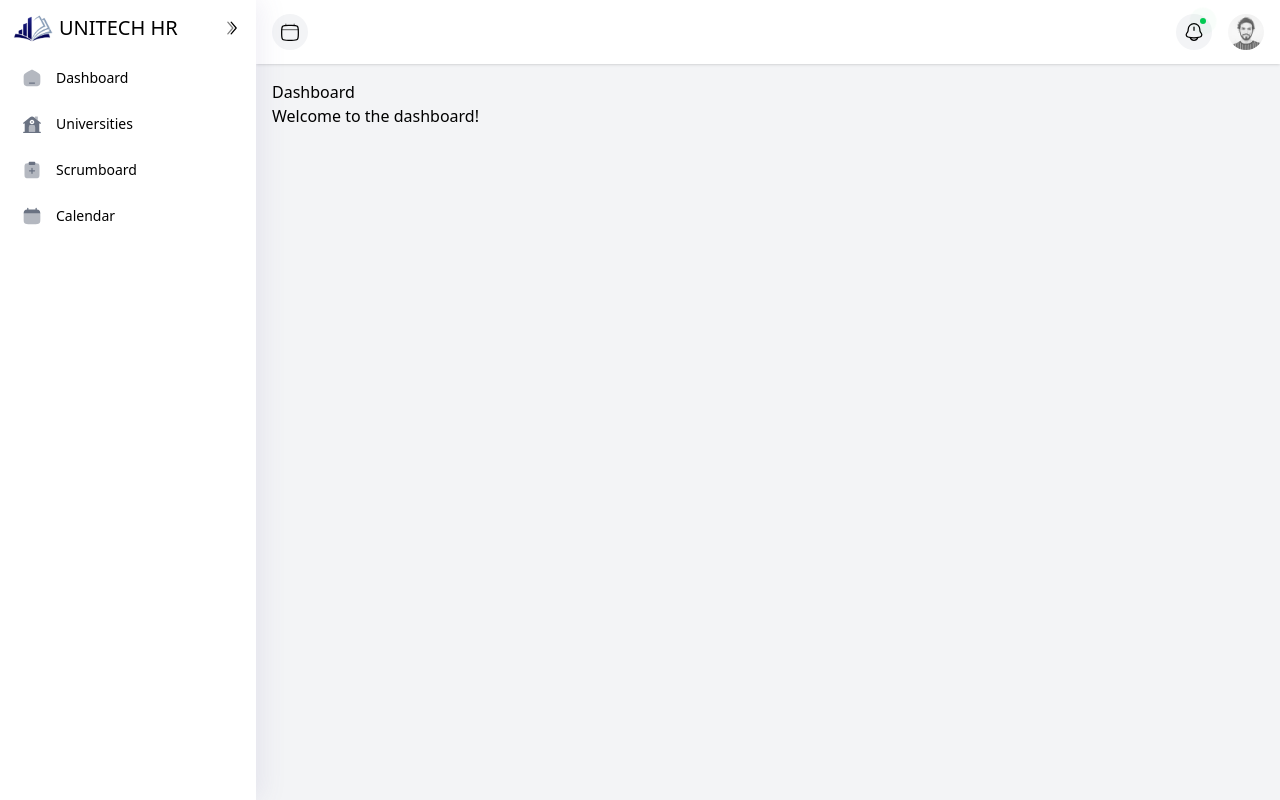
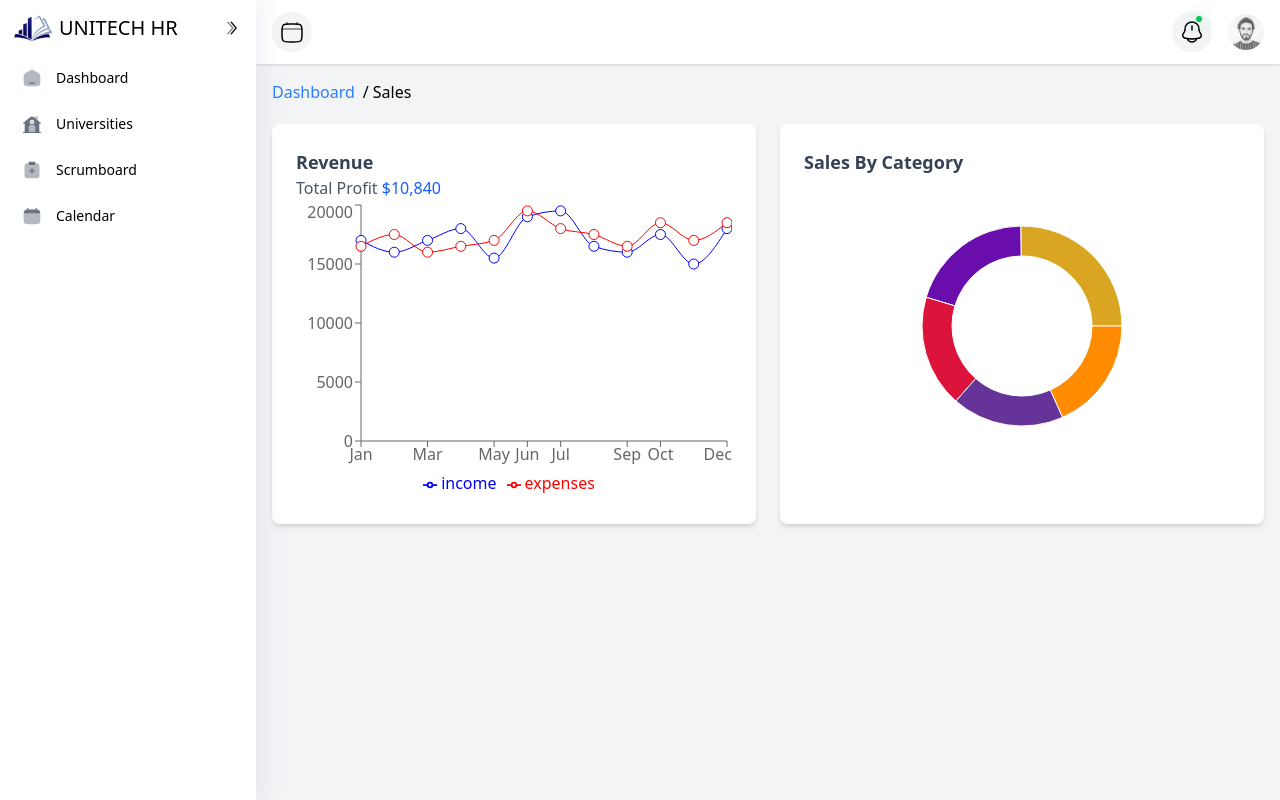
Before and after one commit to jayr-o1/capstone-unitechhr-admin, a React (Vite) app: page /dashboard in a window 1280 px wide. Built offline with nearby package versions, Linux system fonts and the light colour scheme.

Commit message:
will fix dashboard tomorrow

```diff
--- a/package.json
+++ b/package.json
@@ -20,6 +20,7 @@
     "react": "^18.3.1",
     "react-dom": "^18.3.1",
     "react-router-dom": "^7.1.3",
+    "recharts": "^2.15.1",
     "tailwindcss": "^4.0.0"
   },
   "devDependencies": {
--- a/src/assets/icons/HeaderIcons/CalendarIcon.jsx
+++ b/src/assets/icons/HeaderIcons/CalendarIcon.jsx
@@ -1,7 +1,7 @@
 const CalendarIcon = () => (
     <svg
-        width="20"
-        height="20"
+        width="24"
+        height="24"
         viewBox="0 0 24 24"
         fill="none"
         xmlns="http://www.w3.org/2000/svg"
--- a/src/assets/icons/HeaderIcons/NotificationCloseIcon.jsx
+++ b/src/assets/icons/HeaderIcons/NotificationCloseIcon.jsx
@@ -1,7 +1,7 @@
 const NotificationCloseIcon = () => (
     <svg
-        width="20"
-        height="20"
+        width="24"
+        height="24"
         viewBox="0 0 24 24"
         fill="none"
         xmlns="http://www.w3.org/2000/svg"
--- a/src/assets/icons/HeaderIcons/NotificationIcon.jsx
+++ b/src/assets/icons/HeaderIcons/NotificationIcon.jsx
@@ -1,7 +1,7 @@
 const NotificationIcon = () => (
     <svg
-        width="20"
-        height="20"
+        width="24"
+        height="24"
         viewBox="0 0 24 24"
         fill="none"
         xmlns="http://www.w3.org/2000/svg"
--- a/src/assets/icons/HeaderIcons/ProfileIcon.jsx
+++ b/src/assets/icons/HeaderIcons/ProfileIcon.jsx
@@ -1,7 +1,7 @@
 const ProfileIcon = () => (
     <svg
-        width="18"
-        height="18"
+        width="20"
+        height="20"
         viewBox="0 0 24 24"
         fill="none"
         xmlns="http://www.w3.org/2000/svg"
--- a/src/assets/icons/HeaderIcons/SignOutIcon.jsx
+++ b/src/assets/icons/HeaderIcons/SignOutIcon.jsx
@@ -1,8 +1,8 @@
 const SignOutIcon = () => (
     <svg
         className="rotate-90"
-        width="18"
-        height="18"
+        width="20"
+        height="20"
         viewBox="0 0 24 24"
         fill="none"
         xmlns="http://www.w3.org/2000/svg"
--- a/src/assets/icons/HeaderIcons/SubscriptionIcon.jsx
+++ b/src/assets/icons/HeaderIcons/SubscriptionIcon.jsx
@@ -1,7 +1,7 @@
 const SubscriptionIcon = () => (
     <svg
-        width="18"
-        height="18"
+        width="20"
+        height="20"
         viewBox="0 0 24 24"
         fill="none"
         xmlns="http://www.w3.org/2000/svg"
--- a/src/components/Layouts/Sidebar.jsx
+++ b/src/components/Layouts/Sidebar.jsx
@@ -198,8 +198,8 @@ const Sidebar = ({ isSidebarOpen, toggleSidebar }) => {
                             className={`m-auto h-5 w-5 transition-transform duration-300 ${
                                 isSidebarOpen ? "rotate-180" : ""
                             }`}
-                            width="20"
-                            height="20"
+                            width="24"
+                            height="24"
                             viewBox="0 0 24 24"
                             fill="none"
                             xmlns="http://www.w3.org/2000/svg"
--- a/src/pages/Dashboard.jsx
+++ b/src/pages/Dashboard.jsx
@@ -1,10 +1,148 @@
-import React from "react";
+import React, { useRef, useEffect } from "react";
+import { useOutletContext } from "react-router-dom"; // Import useOutletContext
+import {
+    LineChart,
+    Line,
+    XAxis,
+    YAxis,
+    Tooltip,
+    Legend,
+    ResponsiveContainer,
+} from "recharts";
+import { PieChart, Pie, Cell } from "recharts";
+
+const lineData = [
+    { name: "Jan", income: 17000, expenses: 16500 },
+    { name: "Feb", income: 16000, expenses: 17500 },
+    { name: "Mar", income: 17000, expenses: 16000 },
+    { name: "Apr", income: 18000, expenses: 16500 },
+    { name: "May", income: 15500, expenses: 17000 },
+    { name: "Jun", income: 19000, expenses: 19500 },
+    { name: "Jul", income: 19500, expenses: 18000 },
+    { name: "Aug", income: 16500, expenses: 17500 },
+    { name: "Sep", income: 16000, expenses: 16500 },
+    { name: "Oct", income: 17500, expenses: 18500 },
+    { name: "Nov", income: 15000, expenses: 17000 },
+    { name: "Dec", income: 18000, expenses: 18500 },
+];
+
+const pieData = [
+    { name: "Apparel", value: 250, color: "#DAA520" },
+    { name: "Sports", value: 200, color: "#6A0DAD" },
+    { name: "Others", value: 180, color: "#DC143C" },
+    { name: "Test", value: 180, color: "#663399" },
+    { name: "Tets1", value: 182, color: "#FF8C00" },
+];
 
 const Dashboard = () => {
+    const { isSidebarOpen } = useOutletContext(); // Access isSidebarOpen from Outlet context
+    const containerRef = useRef(null);
+
+    // 🔄 Resize Charts Dynamically
+    const resizeCharts = () => {
+        if (containerRef.current) {
+            const charts =
+                containerRef.current.querySelectorAll(".recharts-wrapper");
+            charts.forEach((chart) => {
+                chart.style.width = "100%";
+                chart.style.height = "auto";
+            });
+        }
+    };
+
+    // Resize charts when sidebar state changes
+    useEffect(() => {
+        const timer = setTimeout(resizeCharts, 300); // 🛠 Delay ensures smooth resize
+        return () => clearTimeout(timer);
+    }, [isSidebarOpen]);
+
+    // Resize charts on window resize
+    useEffect(() => {
+        window.addEventListener("resize", resizeCharts);
+        return () => {
+            window.removeEventListener("resize", resizeCharts);
+        };
+    }, []);
+
     return (
-        <div>
-            <h1>Dashboard</h1>
-            <p>Welcome to the dashboard!</p>
+        <div className="w-full h-full transition-all duration-300 flex flex-col">
+            {/* Breadcrumb Navigation */}
+            <ul className="flex space-x-2 rtl:space-x-reverse mb-5">
+                <li>
+                    <a
+                        href="javascript:;"
+                        className="text-primary hover:underline text-blue-500"
+                    >
+                        Dashboard
+                    </a>
+                </li>
+                <li className="before:content-['/'] ltr:before:mr-1 rtl:before:ml-1">
+                    <span>Sales</span>
+                </li>
+            </ul>
+
+            {/* Charts Section */}
+            <div
+                ref={containerRef}
+                className="grid grid-cols-1 md:grid-cols-2 gap-6"
+            >
+                {/* Revenue Chart */}
+                <div className="bg-white p-6 rounded-lg shadow-md">
+                    <h3 className="text-lg font-semibold text-gray-700">
+                        Revenue
+                    </h3>
+                    <p className="text-gray-600">
+                        Total Profit{" "}
+                        <span className="text-blue-600">$10,840</span>
+                    </p>
+                    <ResponsiveContainer width="100%" height={300}>
+                        <LineChart data={lineData}>
+                            <XAxis dataKey="name" />
+                            <YAxis />
+                            <Tooltip />
+                            <Legend />
+                            <Line
+                                type="monotone"
+                                dataKey="income"
+                                stroke="#0000FF"
+                                dot={{ r: 5 }}
+                            />
+                            <Line
+                                type="monotone"
+                                dataKey="expenses"
+                                stroke="#FF0000"
+                                dot={{ r: 5 }}
+                            />
+                        </LineChart>
+                    </ResponsiveContainer>
+                </div>
+
+                {/* Sales by Category Pie Chart */}
+                <div className="bg-white p-6 rounded-lg shadow-md">
+                    <h3 className="text-lg font-semibold text-gray-700">
+                        Sales By Category
+                    </h3>
+                    <ResponsiveContainer width="100%" height={300}>
+                        <PieChart>
+                            <Pie
+                                data={pieData}
+                                cx="50%"
+                                cy="50%"
+                                innerRadius={70}
+                                outerRadius={100}
+                                dataKey="value"
+                            >
+                                {pieData.map((entry, index) => (
+                                    <Cell
+                                        key={`cell-${index}`}
+                                        fill={entry.color}
+                                    />
+                                ))}
+                            </Pie>
+                        </PieChart>
+                    </ResponsiveContainer>
+                </div>
+            </div>
         </div>
     );
 };
```
Also changed, not shown: 1 other file (tests, documents, lock files or other folders).
